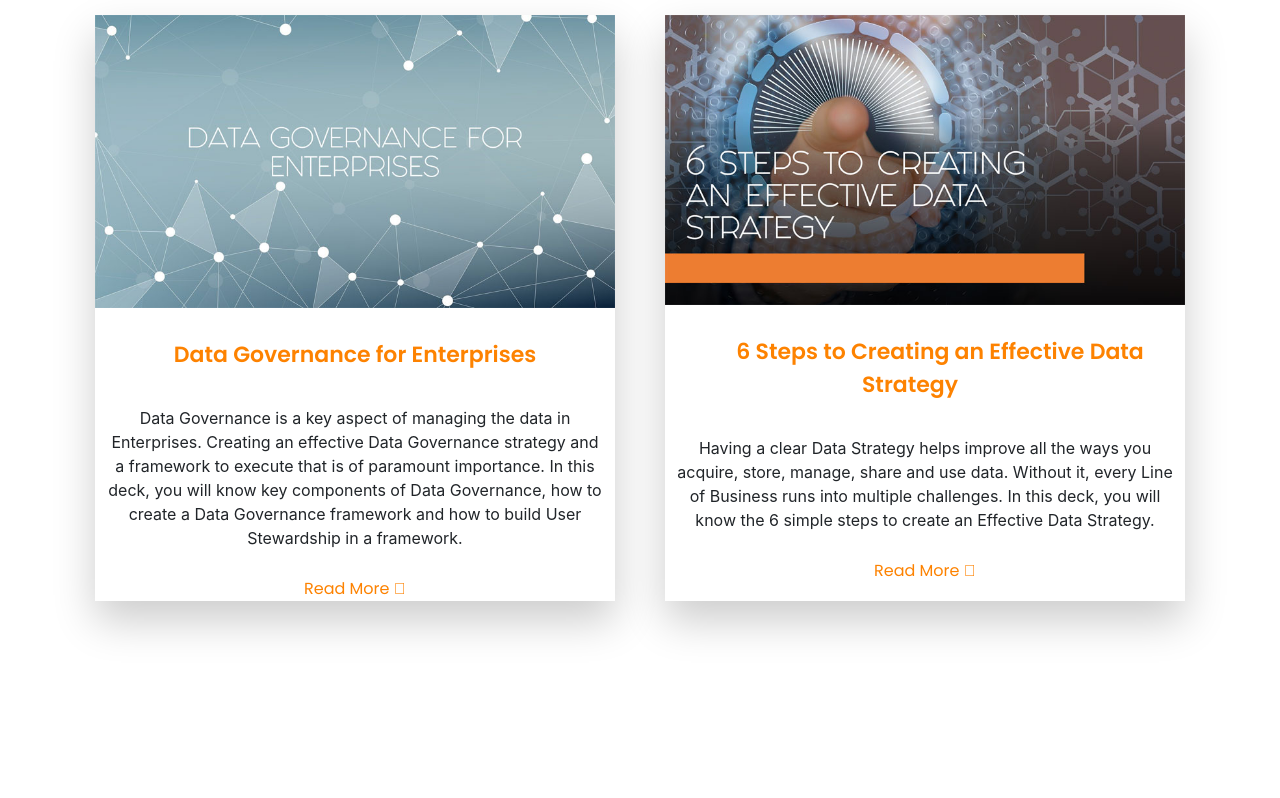
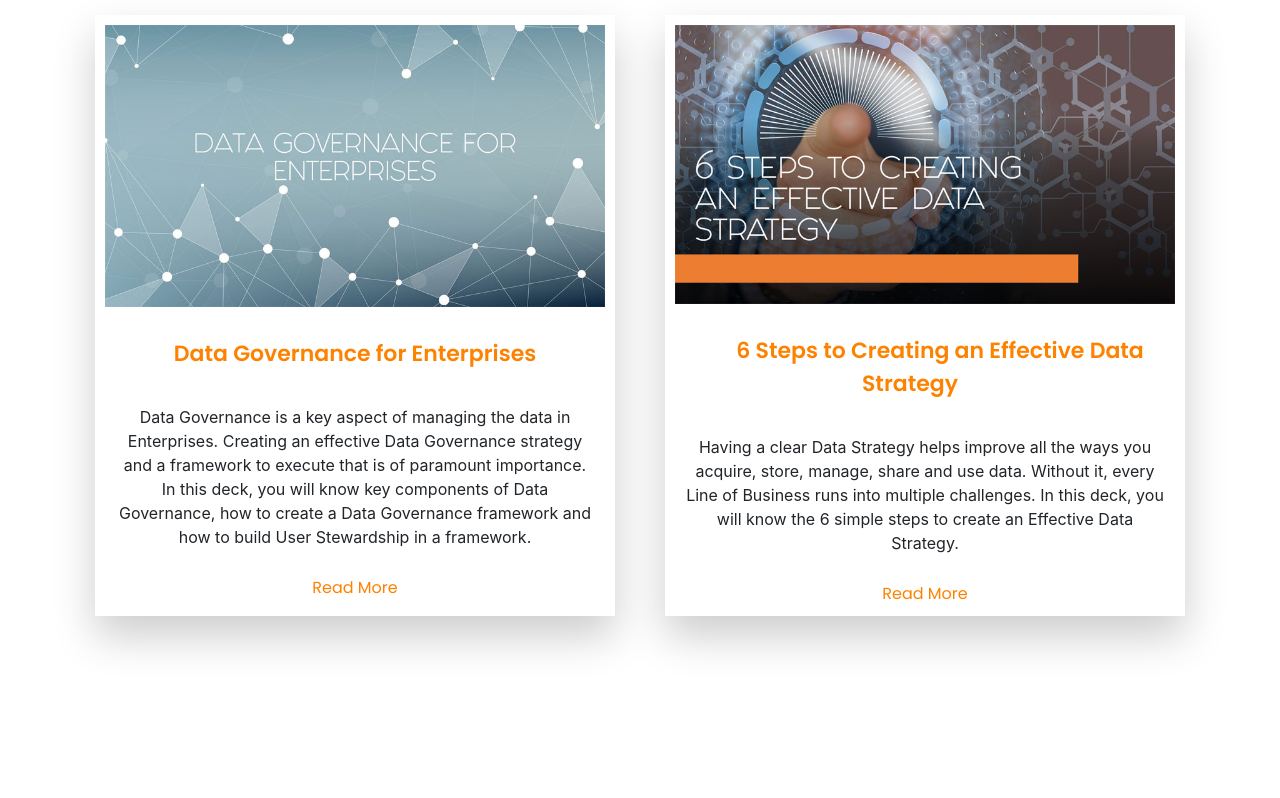
Before and after one commit to kalpesh12-hub/DataLumin.com, a website: page resources.html in a window 1280 px wide. Shown: the part 853-1651 px from the top of the page. Drawn offline with nearby package versions, Linux system fonts and the light colour scheme.

Commit message:
Add files via upload

```diff
--- a/resources.css
+++ b/resources.css
@@ -551,6 +551,10 @@ nav ul li a {
   }
 }
 
+.slider-text-wrapper {
+  padding: 10px;
+}
+
 
 /* Footer */
 
--- a/resources.html
+++ b/resources.html
@@ -7,6 +7,7 @@
   <meta name="viewport" content="width=device-width, initial-scale=1.0" />
   <link rel="stylesheet" href="resources.css" />
   <link href="https://unpkg.com/tailwindcss@^1.0/dist/tailwind.min.css" rel="stylesheet" />
+    <link rel="shortcut icon" href="./assets/favicon.png" type="image/x-icon" />
 
     <!-- Bootstrap 5 -->
     <!-- <link href="https://cdn.jsdelivr.net/npm/bootstrap@5.0.2/dist/css/bootstrap.min.css">
@@ -17,9 +18,10 @@
 
     <script src="https://cdn.jsdelivr.net/npm/bootstrap@5.0.2/dist/js/bootstrap.min.js"></script> -->
 
+
     <!-- Bootstrap 4 -->
     <link rel="stylesheet" href="https://cdn.jsdelivr.net/npm/bootstrap@4.0.0/dist/css/bootstrap.min.css"
-    integrity="sha384-Gn5384xqQ1aoWXA+058RXPxPg6fy4IWvTNh0E263XmFcJlSAwiGgFAW/dAiS6JXm" crossorigin="anonymous" />
+        integrity="sha384-Gn5384xqQ1aoWXA+058RXPxPg6fy4IWvTNh0E263XmFcJlSAwiGgFAW/dAiS6JXm" crossorigin="anonymous">
 
     <!-- Script File Bootstrap 4 -->
 
@@ -54,6 +56,7 @@
     <link
         href="https://fonts.googleapis.com/css2?family=Open+Sans:wght@400;500;600&family=Poppins:wght@100;200;400;500;600&family=Roboto:wght@100;400;500;700;900&display=swap"
         rel="stylesheet" />
+
   <title>Resources – DataLumin</title>
 </head>
 <style>
@@ -199,9 +202,7 @@
             Stewardship in a framework.
           </p>
         </div>
-        <a href=""><span style="color: #fd8200; font-size: 16px; font-family: Poppins, sans-serif;">Read More</span> <i
-            class="fa-sharp fa-solid fa-plus"
-            style="color: #fd8200; font-size: 16px; font-family: Poppins, sans-serif;"></i></a>
+        <a href=""><span style="color: #fd8200; font-size: 16px; font-family: Poppins, sans-serif;">Read More</span></a>
       </div>
 
 
@@ -217,8 +218,7 @@
         </div>
         <a class="span" style="text-decoration: none;" href=""><span
             style="color: #fd8200; font-size: 16px; font-family: Poppins, sans-serif; text-decoration: none;"
-            class="span">Read More</span> <i class="fa-sharp fa-solid fa-plus"
-            style="color: #fd8200; font-size: 16px; font-family: Poppins, sans-serif;"></i></a>
+            class="span">Read More </span></a>
       </div>
 
     </div>
```
Also changed, not shown: index.html (+1 -1 lines), thanku.html (+0 -1 lines), banking.css (line endings or trailing spaces). Lines whose indentation alone changed are shown as unchanged.
